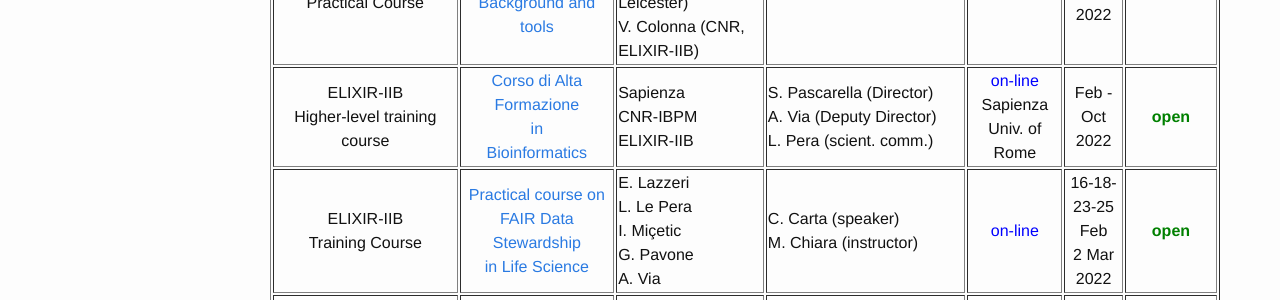
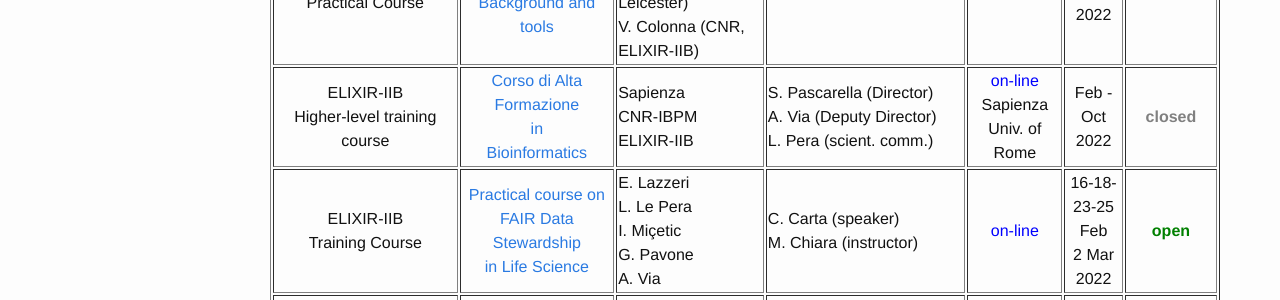
Before and after one commit to ELIXIR-IIB-training/website, a Jekyll site: the page built from _pages/01-all_events.md, in a window 1280 px wide and 900 px high. Shown: the part 367-667 px from the top of the window. Built offline with Jekyll 4.4.1, drawn with Linux system fonts in a browser that asks for light colours.

Commit message:
Change status Corso Alta Formazione

```diff
--- a/_pages/01-all_events.md
+++ b/_pages/01-all_events.md
@@ -30,7 +30,7 @@ permalink: /all_events/
    <td height="50" width="150">S. Pascarella (Director)<br>A. Via (Deputy Director)<br>L. Pera (scient. comm.)</td>
    <td height="50" align="center"><font color="blue">on-line</font><br>Sapienza<br>Univ. of Rome</td>
    <td height="50" width="75" align="center">Feb - Oct<br>2022</td>
-   <td height="50" align="center"><font color="green"><b>open</b></font></td>
+   <td height="50" align="center"><font color="grey"><b>closed</b></font></td>
 </tr>
 
 <tr>
```
